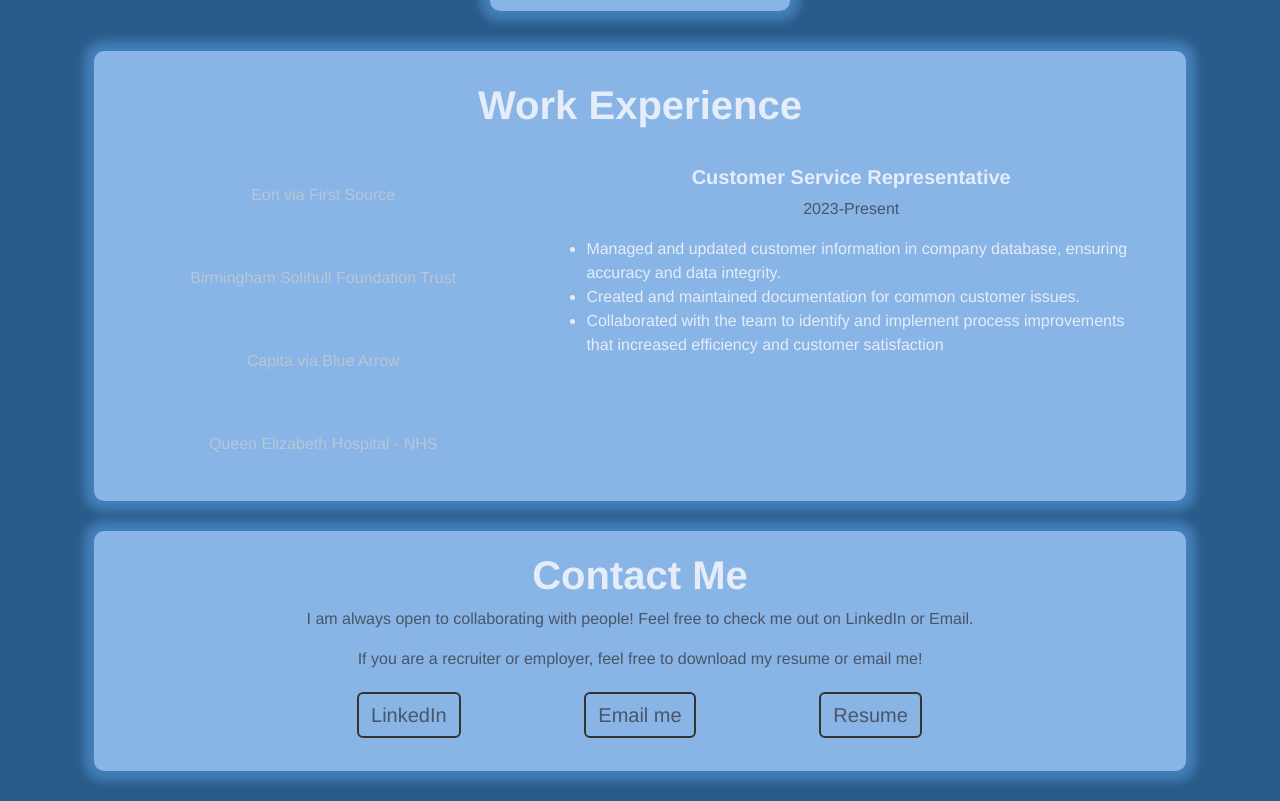
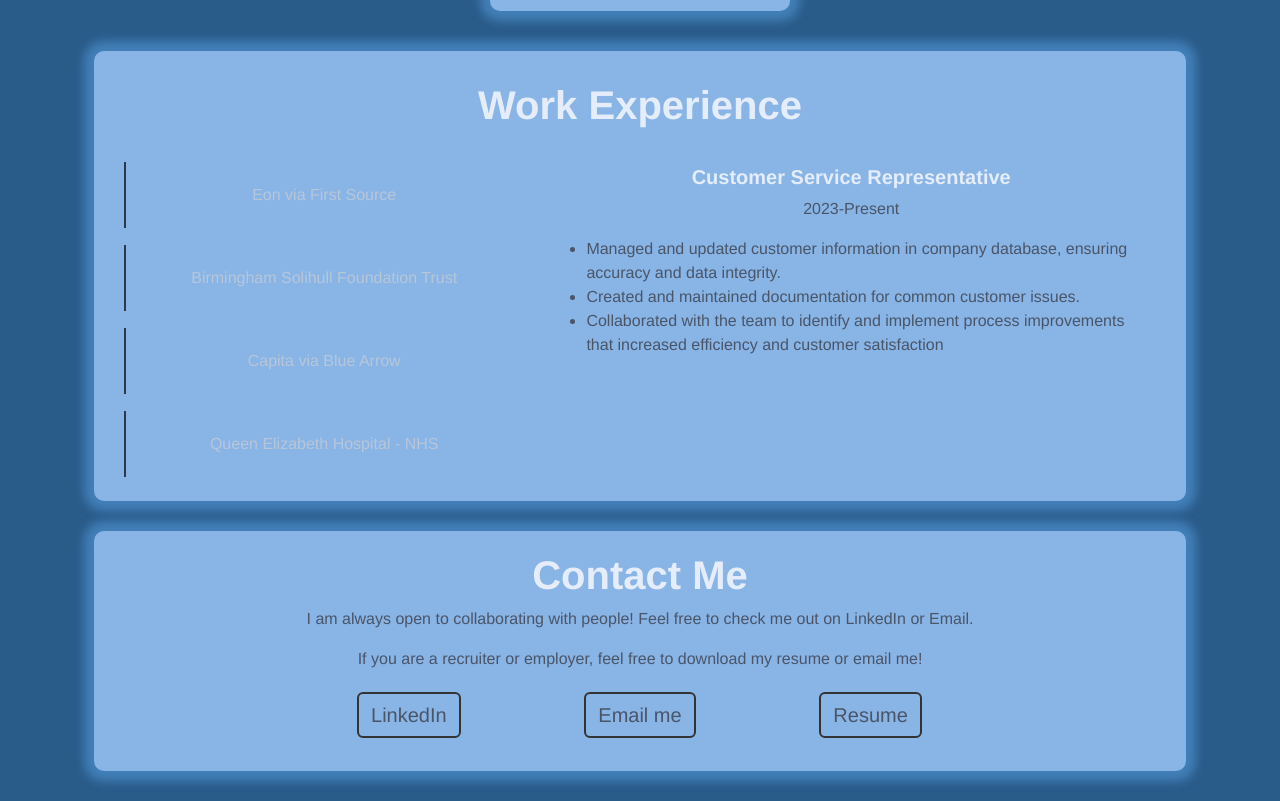
Before and after one commit to DanilleH22/portfolio, a React (Create React App) app: page / in a window 1280 px wide. Shown: the part 2426-3227 px from the top of the page. Built offline with nearby package versions, Linux system fonts and the light colour scheme.

Commit message:
Update job panel background colour for experience

```diff
--- a/src/styles/Experience.module.css
+++ b/src/styles/Experience.module.css
@@ -1,6 +1,6 @@
 /* Job Name Styling */
 .JobName {
-
+  border-left: 2px solid #2D3748;;
   background-color: #88B4E6;
   transition: background-color 0.3s ease;
   padding: 0.8rem 1rem;
@@ -12,13 +12,13 @@
 
 /* Hover Effect for Job Name */
 .JobName:hover {
-  background-color:  #2D3748;;
+  background-color:  #51607a;;
   cursor: pointer;
 }
 
 /* Active Job State */
 .active {
-  background-color: #2D3748;
+  background-color: #51607a;
   font-weight: bold;
   color: white;
 }
@@ -50,10 +50,14 @@
   gap: 10px;
   height: 350px;
   background-color: #88B4E6;
-
 }
 
-h5, ul, li, strong, .CustomPane, .customRow {
+h5, ul, strong, .CustomPane, .customRow {
+  background-color: #88B4E6;
+}
+
+li{
+  color: #4A5568;
   background-color: #88B4E6;
 }
 
```
